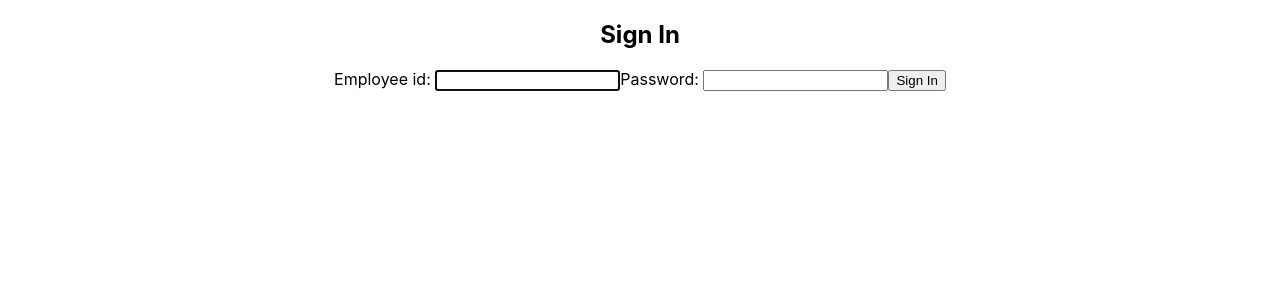
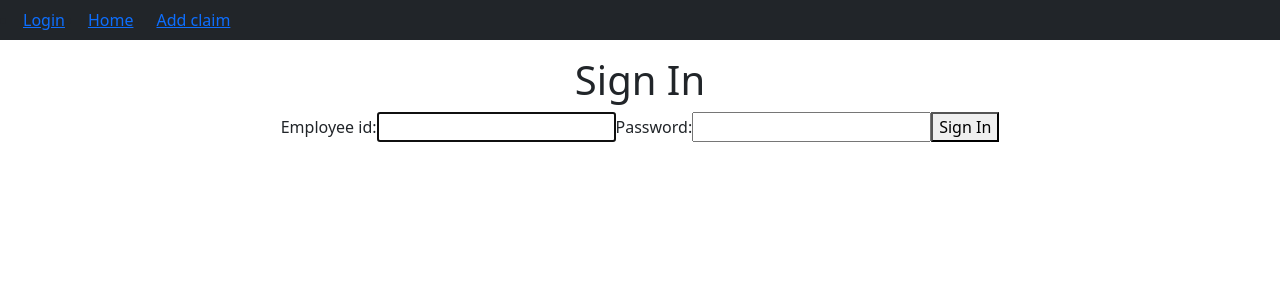
Before and after one commit to qindalim/DBSTT2Group11, a React (Create React App) app in the folder client/: page / in a window 1280 px wide. Shown: the top 300 px of the page. Built offline with nearby package versions, Linux system fonts and the light colour scheme; what @mui/x-data-grid-generator would draw is missing.

Commit message:
add navbar

```diff
--- a/client/src/App.js
+++ b/client/src/App.js
@@ -1,22 +1,28 @@
+import "bootstrap/dist/css/bootstrap.min.css";
 import './App.css';
-import { BrowserRouter as Router, Route, Routes } from 'react-router-dom'
+import { Link, BrowserRouter as Router, Route, Routes } from 'react-router-dom'
 import NewClaim from './componets/newClaim'
 import Login from './componets/login'
 import Home from "./componets/home"
+import NavRouter from "./navRouter"
 
 
 function App() {
   return (
     <div className="App">
-      <header className="App-header">
-        <Router>
-          <Routes>
-            <Route path='/' element={<Login/>}  />
-            <Route path='/newclaim' element={<NewClaim/>} />
-            <Route path='/home' element={<Home/>} />
-          </Routes>
-        </Router>
-      </header>
+      <nav className="navbar navbar-expand navbar-dark bg-dark">
+          <li className="nav-item">
+            <a href='http://localhost:3000/'>Login</a>
+          </li>
+          <li className="nav-item">
+            <a href='http://localhost:3000/home'>Home</a>
+          </li>
+          <li className="nav-item">
+            <a href='http://localhost:3000/newclaim'>Add claim</a>
+          </li>
+      </nav>
+      <NavRouter/>
+
 		</div>
 	);
 }
--- /dev/null
+++ b/client/src/navRouter.js
@@ -0,0 +1,20 @@
+import { Link, BrowserRouter as Router, Route, Routes } from 'react-router-dom'
+import NewClaim from './componets/newClaim'
+import Login from './componets/login'
+import Home from "./componets/home"
+
+import './App.css';
+
+function NavRouter() {
+  return (
+   <Router>
+        <Routes>
+            <Route path='/' element={<Login/>}  />
+            <Route path='/newclaim' element={<NewClaim/>} />
+            <Route path='/home' element={<Home/>} />
+        </Routes>
+    </Router>
+	);
+}
+
+export default NavRouter;
```
Also changed, not shown: 1 other file (tests, documents, lock files or other folders).
